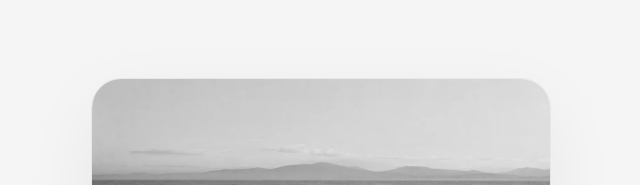
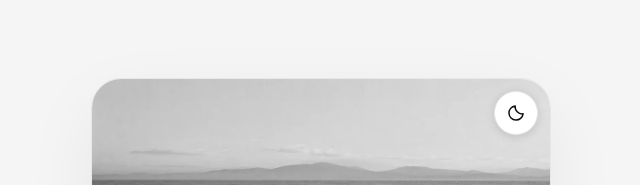
Before and after one commit to gabzy0423/Nfc-template, a React (Vite) app: page / in a window 1280 px wide. Shown: the top 185 px of the page, without its empty margins (319-959 px from the left). Built offline with nearby package versions, Linux system fonts and the light colour scheme.

Commit message:
Add persistent light and dark theme toggle

```diff
--- a/src/App.css
+++ b/src/App.css
@@ -7,15 +7,50 @@
 }
 
 .profile-card {
+  position: relative;
   width: min(100%, 460px);
   box-sizing: border-box;
   padding: 0 36px 36px;
   overflow: hidden;
-  border: 1px solid #e7e7e7;
+  border: 1px solid var(--border);
   border-radius: 30px;
-  background: #fff;
+  background: var(--surface);
   box-shadow: 0 24px 72px rgb(0 0 0 / 6%);
   text-align: center;
+}
+
+.theme-toggle {
+  position: absolute;
+  top: max(12px, env(safe-area-inset-top));
+  right: 12px;
+  z-index: 1;
+  display: grid;
+  place-items: center;
+  width: 44px;
+  height: 44px;
+  padding: 0;
+  border: 1px solid var(--border);
+  border-radius: 50%;
+  color: var(--ink);
+  background: var(--surface);
+  cursor: pointer;
+  box-shadow: 0 2px 10px rgb(0 0 0 / 12%);
+  transition: background-color 180ms ease, color 180ms ease;
+}
+
+.theme-toggle svg {
+  width: 20px;
+  height: 20px;
+}
+
+.theme-toggle:hover {
+  color: var(--hover-ink);
+  background: var(--hover-bg);
+}
+
+.theme-toggle:focus-visible {
+  outline: 3px solid var(--ink);
+  outline-offset: 3px;
 }
 
 .profile-cover {
@@ -42,7 +77,7 @@
   border-radius: 50%;
   object-fit: cover;
   filter: grayscale(1);
-  box-shadow: 0 0 0 6px #fff, 0 0 0 7px #d8d8d8;
+  box-shadow: 0 0 0 6px var(--surface), 0 0 0 7px var(--photo-border);
 }
 
 .profile-card h1 {
@@ -56,7 +91,7 @@
 
 .profile-intro {
   margin: 12px 0 34px;
-  color: #555;
+  color: var(--muted);
   font-size: 15px;
 }
 
@@ -75,10 +110,10 @@
   align-items: center;
   gap: 12px;
   padding: 0 20px;
-  border: 1px solid #171717;
+  border: 1px solid var(--button-border);
   border-radius: 16px;
-  color: #111;
-  background: #fff;
+  color: var(--ink);
+  background: var(--surface);
   text-align: left;
   text-decoration: none;
   font-size: 18px;
@@ -87,8 +122,8 @@
 }
 
 .social-link:hover {
-  color: #fff;
-  background: #111;
+  color: var(--hover-ink);
+  background: var(--hover-bg);
 }
 
 .social-link:active {
@@ -96,7 +131,7 @@
 }
 
 .social-link:focus-visible {
-  outline: 3px solid #111;
+  outline: 3px solid var(--ink);
   outline-offset: 3px;
 }
 
@@ -138,7 +173,8 @@
 }
 
 @media (prefers-reduced-motion: reduce) {
-  .social-link {
+  .social-link,
+  .theme-toggle {
     transition: none;
   }
 }
--- a/src/App.jsx
+++ b/src/App.jsx
@@ -1,3 +1,5 @@
+import { useEffect, useState } from 'react'
+import { readTheme, saveTheme } from './theme.js'
 import samplePhoto from './assets/sample-profile.webp'
 import sampleCover from './assets/sample-cover.webp'
 import instagramIcon from './assets/social-icons/instagram.svg'
@@ -18,9 +20,37 @@ const profile = {
 }
 
 function App() {
+  const [theme, setTheme] = useState(readTheme)
+  const isDark = theme === 'dark'
+
+  useEffect(() => {
+    document.documentElement.dataset.theme = theme
+    document.querySelector('meta[name="theme-color"]').content = theme === 'dark' ? '#171717' : '#ffffff'
+    saveTheme(theme)
+  }, [theme])
+
   return (
     <main className="profile-page">
       <article className="profile-card" aria-labelledby="profile-name">
+        <button
+          className="theme-toggle"
+          type="button"
+          aria-label="Dark mode"
+          aria-pressed={isDark}
+          title={isDark ? 'Switch to light mode' : 'Switch to dark mode'}
+          onClick={() => setTheme(isDark ? 'light' : 'dark')}
+        >
+          <svg viewBox="0 0 24 24" fill="none" stroke="currentColor" strokeWidth="1.8" strokeLinecap="round" strokeLinejoin="round" aria-hidden="true">
+            {isDark ? (
+              <>
+                <circle cx="12" cy="12" r="4" />
+                <path d="M12 2v2m0 16v2M2 12h2m16 0h2M5 5l1.5 1.5m11 11L19 19M5 19l1.5-1.5m11-11L19 5" />
+              </>
+            ) : (
+              <path d="M20.5 13a8.5 8.5 0 0 1-9.5-9.5A8.5 8.5 0 1 0 20.5 13Z" />
+            )}
+          </svg>
+        </button>
         <div className="profile-cover">
           <img src={profile.cover} alt="" />
         </div>
--- a/src/index.css
+++ b/src/index.css
@@ -1,10 +1,33 @@
 :root {
+  --page-bg: #f5f5f5;
+  --surface: #fff;
+  --ink: #111;
+  --muted: #555;
+  --border: #e7e7e7;
+  --button-border: #171717;
+  --photo-border: #d8d8d8;
+  --hover-bg: #111;
+  --hover-ink: #fff;
+  color-scheme: light;
   font-family: Inter, ui-sans-serif, system-ui, -apple-system, BlinkMacSystemFont, "Segoe UI", sans-serif;
-  color: #111;
-  background: #f5f5f5;
+  color: var(--ink);
+  background: var(--page-bg);
   font-synthesis: none;
   text-rendering: optimizeLegibility;
   -webkit-font-smoothing: antialiased;
+}
+
+:root[data-theme="dark"] {
+  --page-bg: #0b0b0b;
+  --surface: #171717;
+  --ink: #f5f5f5;
+  --muted: #bcbcbc;
+  --border: #383838;
+  --button-border: #888;
+  --photo-border: #666;
+  --hover-bg: #f5f5f5;
+  --hover-ink: #111;
+  color-scheme: dark;
 }
 
 body {
@@ -13,6 +36,6 @@ body {
 
 @media (max-width: 520px) {
   :root {
-    background: #fff;
+    background: var(--surface);
   }
 }
--- /dev/null
+++ b/src/theme.js
@@ -0,0 +1,15 @@
+export function readTheme() {
+  try {
+    return localStorage.getItem('profile-theme') === 'dark' ? 'dark' : 'light'
+  } catch {
+    return 'light'
+  }
+}
+
+export function saveTheme(theme) {
+  try {
+    localStorage.setItem('profile-theme', theme)
+  } catch {
+    // The toggle still works for this visit when browser storage is blocked.
+  }
+}
```
Also changed, not shown: 1 other file (tests, documents, lock files or other folders).
